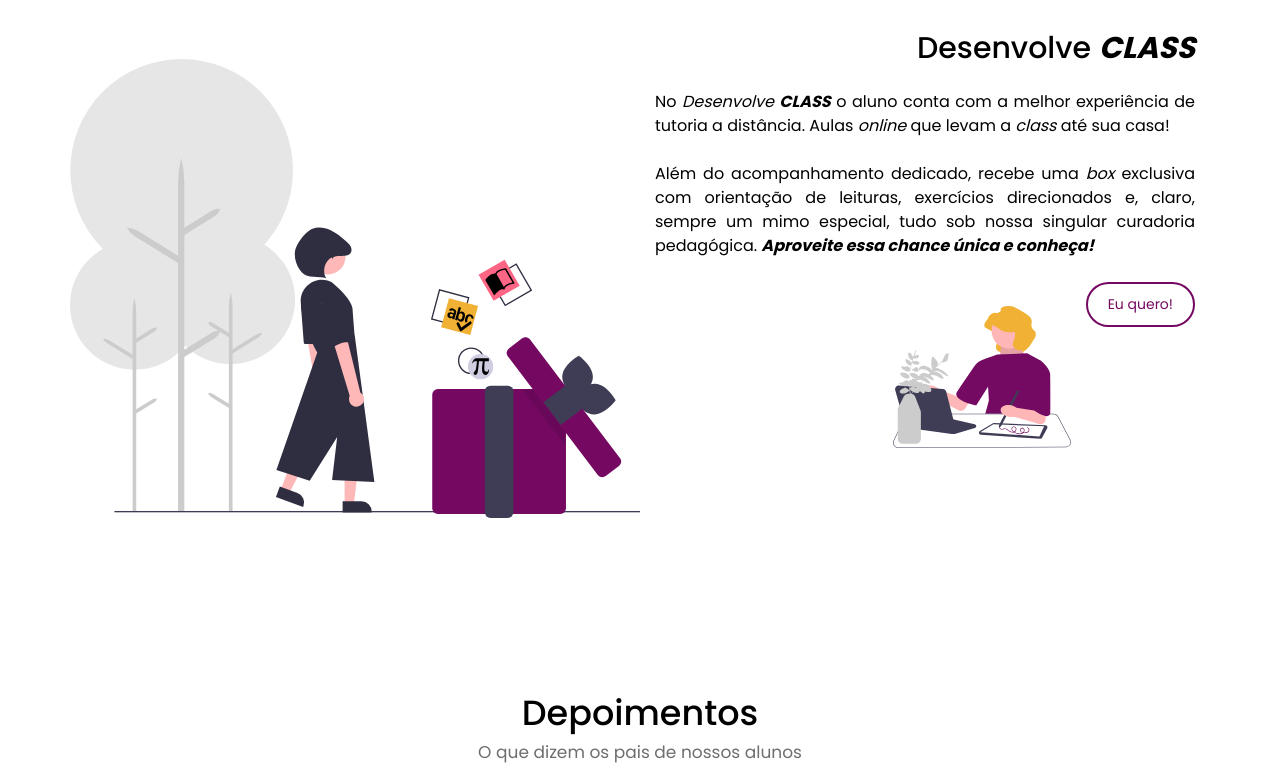
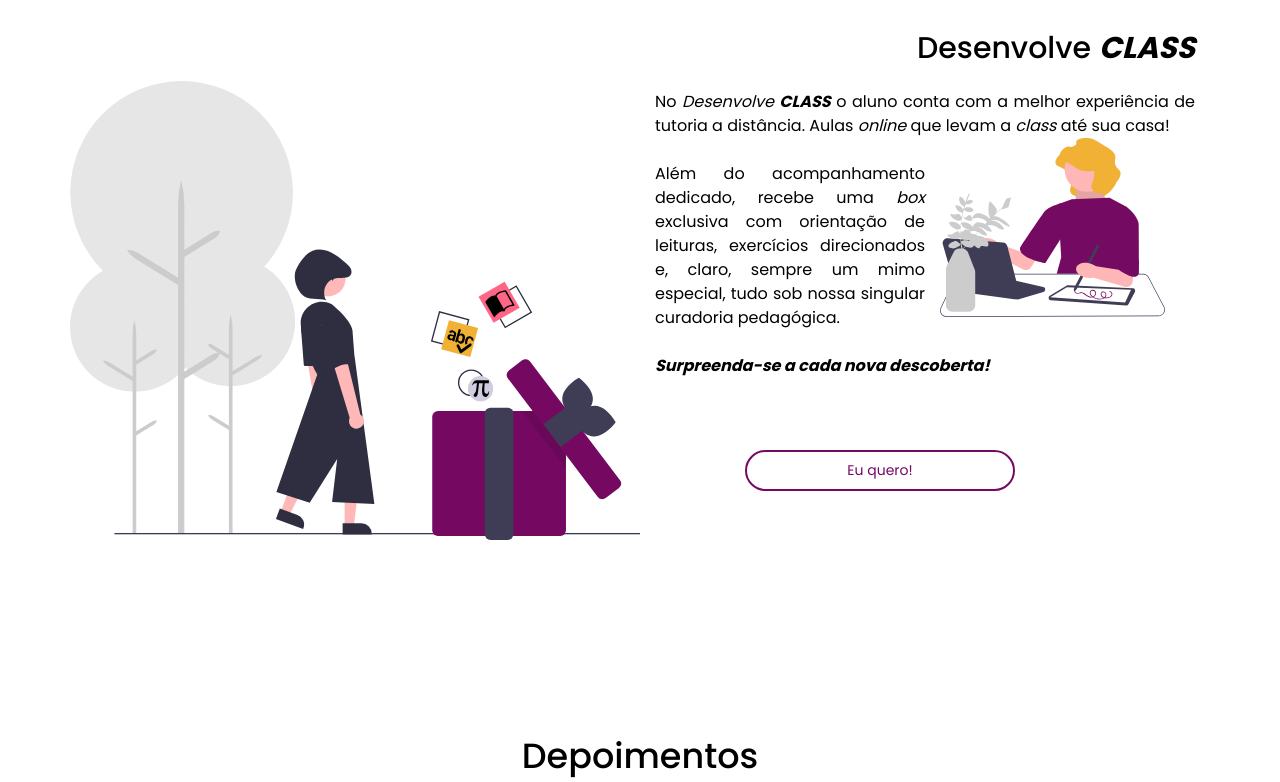
Before and after one commit to gbolanho/desenvolve_frontend, a website: page index.html in a window 1280 px wide. Shown: the part 2780-3562 px from the top of the page. Drawn offline with nearby package versions, Linux system fonts and the light colour scheme.

Commit message:
eu quero

```diff
--- a/index.html
+++ b/index.html
@@ -460,20 +460,27 @@
                         </br>
                         No <i>Desenvolve <b>CLASS</i></b> o aluno conta com a melhor experiência de tutoria a distância. Aulas
                         <i> online</i> que levam a<i> class </i> até sua casa! </br>
-                        </br> Além do acompanhamento dedicado, recebe uma <i> box </i> exclusiva com orientação de leituras, exercícios direcionados e, claro, sempre um mimo especial, tudo sob nossa singular curadoria pedagógica. <i> <b> Aproveite essa chance única
-                                e conheça! </b></br> </i>
+
+                        <div class="col">
+                            <img src="./images/undraw_learning_sketching_nd4f.svg" alt="CLASS" class="img-fluid col-6 float-right ">
+                        </div>
+                        </br> Além do acompanhamento dedicado, recebe uma <i> box </i> exclusiva com orientação de leituras, exercícios direcionados e, claro, sempre um mimo especial, tudo sob nossa singular curadoria pedagógica. <i> <b> </br> </br> Surpreenda-se a cada nova descoberta!</b></br> </i>
                         <!-- <p class="font-weight-medium text-muted ">Lorem ipsum dolor sit amet, tincidunt vestibulum. Fusce egeabus consectetuer</p>-->
                         </br>
-                        <a href="https://api.whatsapp.com/send?phone=5511973486000 " class=" float-right btn btn-rounded btn-outline-primary ">Eu quero!</a>
+                        </br>
+                        </br>
+
+
+
+                        <a class="col-4  btn float-right "></a>
+                        <a href="https://api.whatsapp.com/send?phone=5511973486000 " class="col-6  btn float-right p-2 btn-rounded btn-outline-primary ">Eu quero!</a>
                         </br>
 
                         <div class="col" data-aos="fade-up ">
                             <div class="row">
                                 <div class="col">
                                 </div>
-                                <div class="col">
-                                    <img src="./images/undraw_learning_sketching_nd4f.svg" alt="CLASS" class="img-fluid ">
-                                </div>
+
 
                             </div>
 
```
